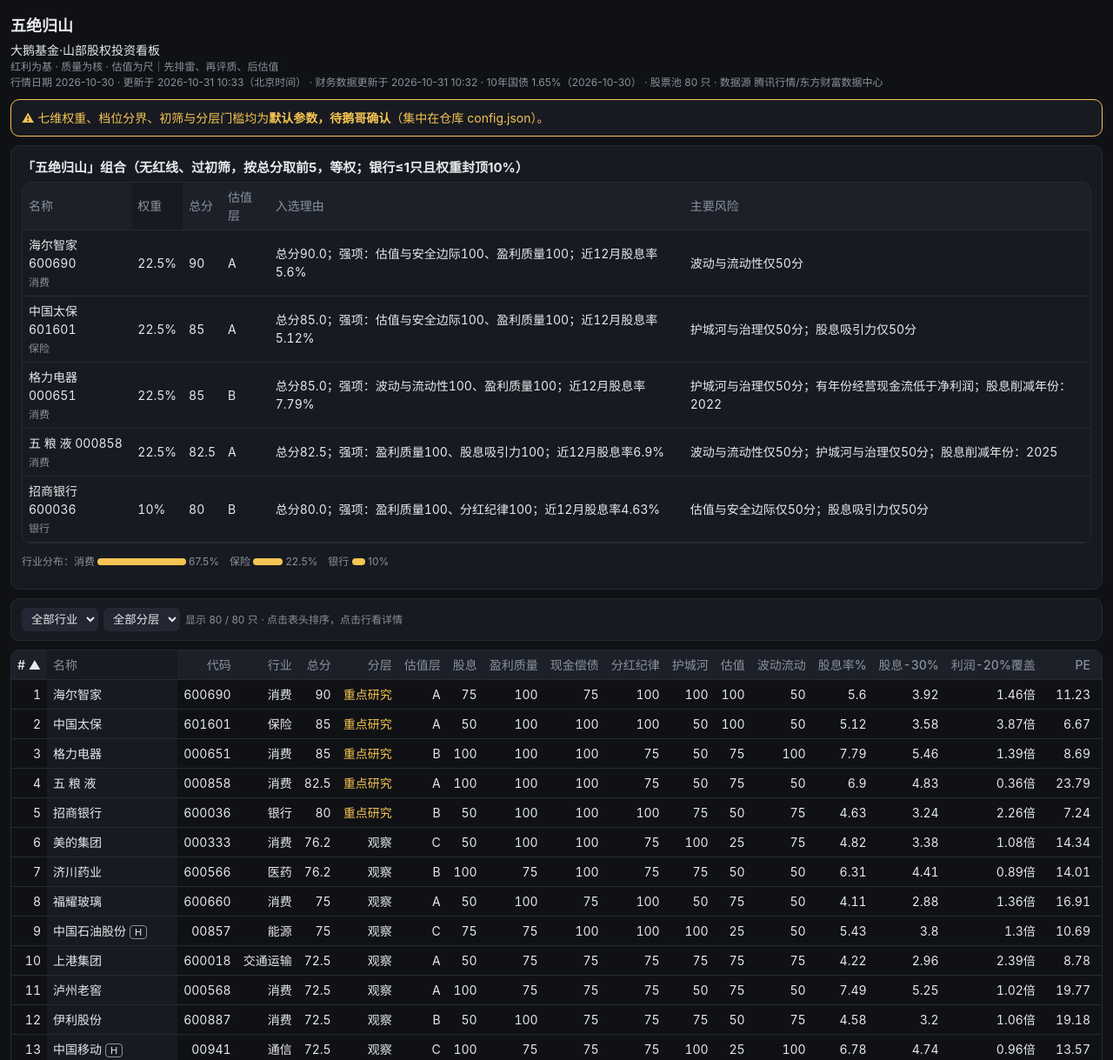
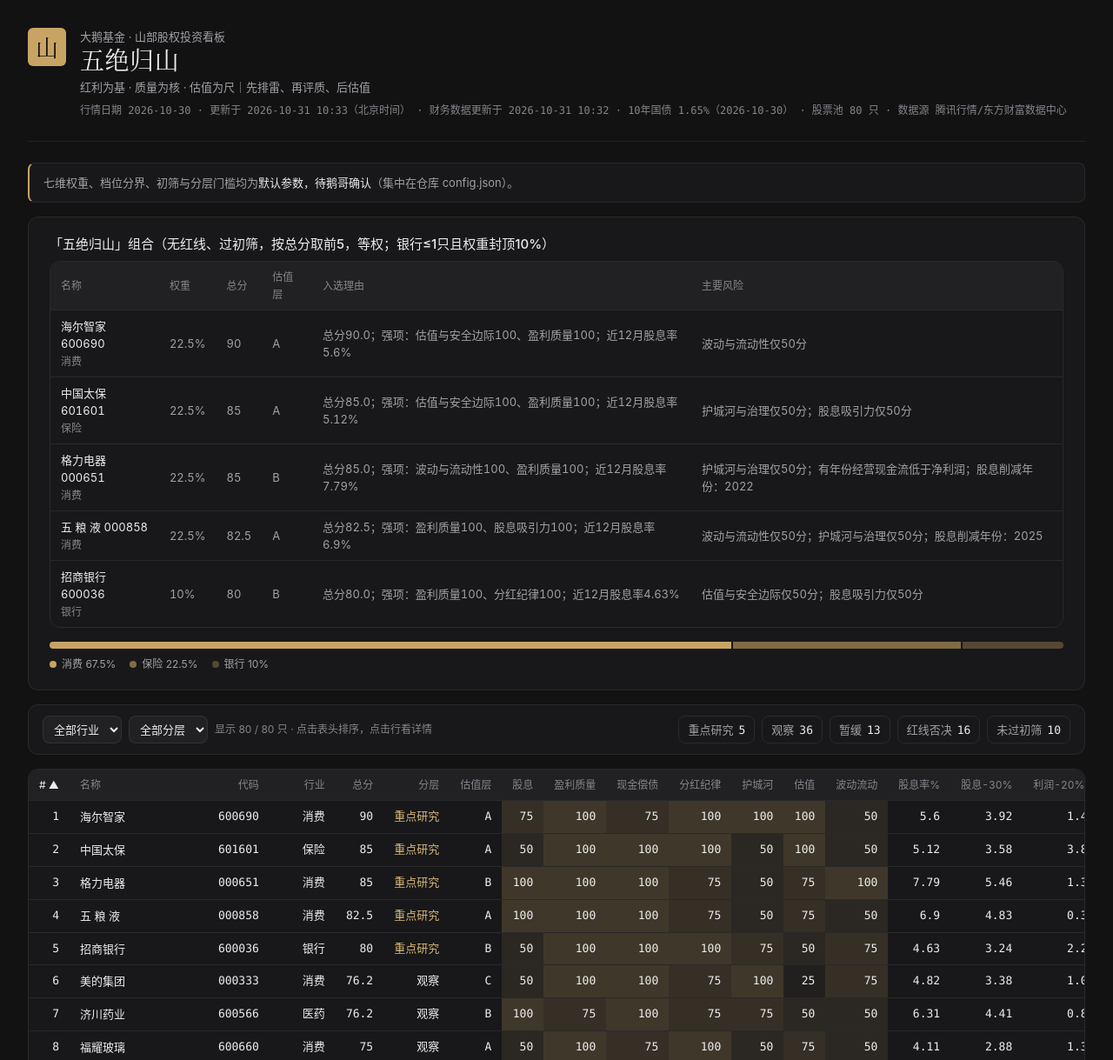
Before and after one commit to banylde/daee-shan-equity, a plain HTML site: page index.html in a window 1280 px wide. Shown: the top 1219 px of the page at 87% size. Drawn offline with Linux system fonts and the light colour scheme.

Commit message:
视觉改版：大鹅基金看板家族样式

```diff
--- a/index.html
+++ b/index.html
@@ -5,39 +5,90 @@
 <meta name="theme-color" content="#0f1115"><link rel="manifest" href="manifest.webmanifest">
 <link rel="icon" href="icons/icon.svg"><link rel="apple-touch-icon" href="icons/icon-192.png">
 <style>
-:root{--bg:#0f1115;--card:#171a21;--line:#262a33;--fg:#e6e8eb;--mute:#8a919c;--up:#f0525c;--dn:#2fbf71;--hl:#f5c451}
-*{box-sizing:border-box}body{margin:0;background:var(--bg);color:var(--fg);font:14px/1.5 -apple-system,"PingFang SC","Microsoft YaHei",sans-serif;padding:12px 12px calc(12px + env(safe-area-inset-bottom))}
-h1{font-size:18px;margin:4px 0}h3{font-size:15px;margin:4px 0}.mute{color:var(--mute);font-size:12px}.card{background:var(--card);border:1px solid var(--line);border-radius:10px;padding:10px 12px;margin:10px 0}
-.warnbar{border-color:var(--hl);color:var(--hl)}
-.wrap{overflow-x:auto;border:1px solid var(--line);border-radius:10px}table{border-collapse:collapse;width:100%;min-width:900px;font-variant-numeric:tabular-nums}
-th,td{padding:6px 7px;text-align:right;white-space:nowrap;border-bottom:1px solid var(--line)}th{position:sticky;top:0;background:#1c2029;cursor:pointer;user-select:none;font-weight:500;color:var(--mute)}
-th.s{color:var(--fg)}td:nth-child(2),th:nth-child(2){text-align:left;position:sticky;left:0;background:var(--card)}tbody tr{cursor:pointer}tbody tr:hover td{background:#1f2430}
-.L1{color:var(--hl)}.L2{color:var(--fg)}.L3,.L5{color:var(--mute)}.L4{color:var(--up)}.miss{color:var(--mute);font-size:12px}
-select{background:#222733;color:var(--fg);border:1px solid var(--line);border-radius:6px;padding:4px 6px;margin-right:6px}
-.pt td,.pt th{white-space:normal;text-align:left}.pt{min-width:0}.tag{font-size:11px;padding:0 5px;border-radius:4px;border:1px solid var(--mute);margin-left:4px}
-.bar{display:inline-block;height:8px;background:var(--hl);border-radius:4px;vertical-align:middle}
-#det{display:none}footer{margin:16px 0;text-align:center;color:var(--hl);font-size:13px}
+/* unslop by Damir Sokolovsky (@heydamir), CC BY 4.0 — 大鹅基金看板家族样式 */
+:root{--bg:#121213;--card:#18181a;--raised:#212124;--line:rgba(237,237,237,.08);--fg:#ededed;--sec:#a1a1a6;--mute:#85858b;--up:#e5484d;--dn:#3fb37f;
+--serif:"Noto Serif CJK SC","Songti SC","STSong",serif;--sans:-apple-system,"PingFang SC","Noto Sans CJK SC","Microsoft YaHei",sans-serif;--mono:ui-monospace,"SF Mono","JetBrains Mono",Menlo,monospace;--ease:cubic-bezier(.22,1,.36,1)}
+*{box-sizing:border-box}
+body{margin:0;background:var(--bg);color:var(--fg);font:14px/1.6 var(--sans);-webkit-font-smoothing:antialiased}
+.page{max-width:1440px;margin:0 auto;padding:32px 32px calc(32px + env(safe-area-inset-bottom))}
+header.mast{display:flex;align-items:flex-start;gap:16px;padding-bottom:24px;border-bottom:1px solid var(--line);margin-bottom:24px}
+.seal{flex:none;width:44px;height:44px;border-radius:6px;background:var(--acc);color:#121213;font:500 26px/44px var(--serif);text-align:center}
+.brand{font-size:13px;color:var(--sec);line-height:20px}
+h1{font:500 28px/1.2 var(--serif);margin:0 0 4px;letter-spacing:.02em}
+h2{font-size:15px;font-weight:500;margin:0 0 12px;line-height:22px}
+h3{font-size:15px;font-weight:500;margin:0 0 8px;line-height:22px}
+.mute{color:var(--mute);font-size:12px;line-height:18px}
+#meta{font-family:var(--mono),var(--sans);font-size:12px;color:var(--mute);margin-top:8px}
+.card{background:var(--card);border:1px solid var(--line);border-radius:12px;padding:20px 24px;margin:0 0 16px}
+.wrap{overflow-x:auto;border:1px solid var(--line);border-radius:12px;background:var(--card);margin:0 0 16px}
+table{border-collapse:collapse;width:100%;font-variant-numeric:tabular-nums}
+th,td{padding:8px 12px;height:36px;text-align:right;white-space:nowrap;border-bottom:1px solid var(--line)}
+tbody tr:last-child td{border-bottom:0}
+th{position:sticky;top:0;background:var(--raised);cursor:pointer;user-select:none;font-weight:400;font-size:12px;color:var(--mute);transition:color .15s var(--ease)}
+th:hover,th.s{color:var(--fg)}
+td{font-family:var(--mono),var(--sans);font-size:13px}
+td:nth-child(2),th:nth-child(2){text-align:left;position:sticky;left:0;z-index:1;font-family:var(--sans)}
+td:nth-child(2){background:var(--card)}th:nth-child(2){background:var(--raised)}
+.p{color:var(--up)}.n{color:var(--dn)}.in{color:var(--up)}.out{color:var(--dn)}
+.yes{color:var(--sec)}.no{color:var(--mute);opacity:.6}
+.tag{font:12px/18px var(--sans);padding:0 6px;border-radius:4px;margin-left:8px;color:var(--sec);border:1px solid var(--line);background:var(--raised)}
+select{transition:background-color .15s var(--ease),border-color .15s var(--ease)}
+:focus-visible{outline:2px solid var(--acc);outline-offset:2px}
+footer{margin:32px 0 0;padding-top:16px;border-top:1px solid var(--line);color:var(--mute);font-size:12px;text-align:left}
+@media(max-width:640px){.page{padding:16px 16px calc(24px + env(safe-area-inset-bottom))}h1{font-size:24px}.seal{width:40px;height:40px;font-size:22px;line-height:40px}header.mast{gap:12px;padding-bottom:16px;margin-bottom:16px}.card{padding:16px}th,td{padding:8px 10px}}
+
+:root{--acc:#c8a464;--acc-ink:#d6b678}
+.tagline{font-size:13px;color:var(--sec);margin-top:4px}
+.warnbar{border-left:2px solid var(--acc);color:var(--sec);font-size:13px;padding:12px 16px;border-radius:8px}.warnbar b{color:var(--fg);font-weight:500}
+table{min-width:900px}tbody tr{cursor:pointer}tbody tr:hover td{background:var(--raised)}
+.L1{color:var(--acc-ink)}.L2{color:var(--fg)}.L3,.L5{color:var(--mute)}.L4{color:var(--up)}.miss{color:var(--mute);font-size:12px;font-family:var(--sans)}
+select{background:var(--raised);color:var(--fg);border:1px solid var(--line);border-radius:8px;height:32px;padding:0 8px;margin-right:8px;font:13px var(--sans)}
+select:hover{border-color:rgba(237,237,237,.16)}
+.filters{display:flex;align-items:center;flex-wrap:wrap;gap:8px;padding:12px 16px}.filters select{margin:0}
+.pt td,.pt th{white-space:normal;text-align:left;font-family:var(--sans);height:auto}.pt{min-width:0}.pt td{font-size:13px;line-height:20px;color:var(--sec)}.pt td:first-child{color:var(--fg)}
+#port .wrap{background:transparent}
+.bar{display:inline-block;height:4px;background:var(--acc);border-radius:2px;vertical-align:middle;margin:0 4px}
+#det{display:none}#det p,#method p{color:var(--sec);font-size:13px;line-height:22px;margin:8px 0}#det b,#method b{font-weight:500;color:var(--fg)}
+#method .pt{width:auto;margin:8px 0}
+@media(max-width:640px){#port .pt{min-width:720px}#port .pt td:nth-child(5),#port .pt td:nth-child(6){min-width:200px}}
+footer .first{color:var(--sec)}
+/* v2: 估值分位条、维度热力、配置堆叠条、分层分布 — 思路参考 ghostfolio（AGPL，仅借鉴概念，未复制代码）等组合看板 */
+.vb{display:inline-block;position:relative;width:48px;height:4px;border-radius:2px;background:rgba(237,237,237,.10);margin-right:8px;vertical-align:middle}
+.vb i{position:absolute;top:-3px;width:2px;height:10px;border-radius:1px;background:var(--fg)}
+.alloc{display:flex;height:8px;border-radius:4px;overflow:hidden;gap:2px;margin:12px 0 8px}.alloc span{display:block}
+.legend{display:flex;flex-wrap:wrap;gap:16px;font-size:12px;color:var(--sec)}
+.lvls{display:flex;flex-wrap:wrap;gap:8px;margin-left:auto}.lvls button{font:13px var(--sans);color:var(--sec);background:transparent;border:1px solid var(--line);border-radius:8px;height:32px;padding:0 10px;cursor:pointer}
+.lvls button b{font:500 13px var(--mono);color:var(--fg);margin-left:6px}.lvls button:hover{background:var(--raised)}.lvls button.on{background:var(--raised);border-color:rgba(237,237,237,.24);color:var(--fg)}
+.dimbars{display:grid;grid-template-columns:repeat(auto-fill,minmax(200px,1fr));gap:8px 24px;margin:8px 0 16px}
+.dimbars div{display:grid;grid-template-columns:64px 1fr 32px;align-items:center;gap:8px;font-size:13px;color:var(--sec)}
+.dimbars em{font-style:normal;height:4px;border-radius:2px;background:rgba(237,237,237,.10);position:relative;overflow:hidden}.dimbars em i{position:absolute;left:0;top:0;bottom:0;background:var(--acc)}
+.dimbars span{font-family:var(--mono);text-align:right;color:var(--fg)}
+@media(max-width:640px){.lvls{margin-left:0}}
 </style></head><body>
-<h1>五绝归山</h1><div>大鹅基金·山部股权投资看板</div>
-<div class="mute">红利为基 · 质量为核 · 估值为尺｜先排雷、再评质、后估值</div>
-<div class="mute" id="meta">加载中…</div>
-<div class="card warnbar">⚠ 七维权重、档位分界、初筛与分层门槛均为<b>默认参数，待鹅哥确认</b>（集中在仓库 config.json）。</div>
+<div class="page">
+<header class="mast"><div class="seal" aria-hidden="true">山</div><div><div class="brand">大鹅基金 · 山部股权投资看板</div><h1>五绝归山</h1>
+<div class="tagline">红利为基 · 质量为核 · 估值为尺｜先排雷、再评质、后估值</div>
+<div id="meta">加载中…</div></div></header>
+<div class="card warnbar">七维权重、档位分界、初筛与分层门槛均为<b>默认参数，待鹅哥确认</b>（集中在仓库 config.json）。</div>
 <div class="card" id="port"></div>
-<div class="card"><select id="fi"></select><select id="fl"></select><span class="mute" id="cnt"></span></div>
+<div class="card filters"><select id="fi"></select><select id="fl"></select><span class="mute" id="cnt"></span><div class="lvls" id="lvls"></div></div>
 <div class="wrap"><table id="t"><thead><tr></tr></thead><tbody></tbody></table></div>
 <div class="card" id="det"></div>
 <div class="card mute" id="method"></div>
-<footer>权重与门槛为待回测参数；高分不等于买入信号。<br><span class="mute">仅为个人研究工具，不构成投资建议</span></footer>
+<footer><span class="first">权重与门槛为待回测参数；高分不等于买入信号</span><br><span>仅为个人研究工具，不构成投资建议</span></footer>
+</div>
 <script>
 const DN={dividend:"股息",quality:"盈利质量",cash:"现金偿债",discipline:"分红纪律",moat:"护城河",valuation:"估值",volatility:"波动流动"};
 const COLS=[["rank","#"],["name","名称"],["code","代码"],["ind","行业"],["total","总分"],["level","分层"],["vtier","估值层"],...Object.keys(DN).map(k=>["d_"+k,DN[k]]),["ttm_yield","股息率%"],["stress_yield","股息-30%"],["stress_cover","利润-20%覆盖"],["pe","PE"],["pb","PB"],["val_pct","PE/PB分位%"],["price","现价"]];
 const LV={"重点研究":"L1","观察":"L2","暂缓":"L3","红线否决":"L4","未过初筛":"L5"};let D,key="rank",asc=true;
 const M=v=>v==null?'<span class="miss">缺失</span>':v;
 const val=(r,k)=>k.startsWith("d_")?r.dims[k.slice(2)]:r[k];
-function cell(r,k){const v=val(r,k);if(k==="level")return`<span class="${LV[v]}">${v}</span>`;if(k==="name")return r.name+(r.mkt==="hk"?'<span class="tag">H</span>':'')+(r.insufficient?'<span class="tag">数据不足</span>':'');if(k==="price")return v+" "+r.currency;if(k==="stress_cover")return v==null?M(v):v+"倍";return M(v)}
+function cell(r,k){const v=val(r,k);if(k==="level")return`<span class="${LV[v]}">${v}</span>`;if(k==="name")return r.name+(r.mkt==="hk"?'<span class="tag">H</span>':'')+(r.insufficient?'<span class="tag">数据不足</span>':'');if(k==="price")return v+" "+r.currency;if(k.startsWith("d_")&&v!=null)return`<span style="display:block;margin:-8px -12px;padding:8px 12px;background:rgba(200,164,100,${(v/100*0.22).toFixed(3)})">${v}</span>`;if(k==="val_pct"&&v!=null)return`<span class="vb" title="PE/PB 5年分位"><i style="left:calc(${Math.min(Math.max(v,0),100)}% - 1px)"></i></span>${v}`;if(k==="stress_cover")return v==null?M(v):v+"倍";return M(v)}
 function render(){const fi=document.getElementById("fi").value,fl=document.getElementById("fl").value;
 let rows=D.rows.filter(r=>(!fi||r.ind===fi)&&(!fl||r.level===fl));
 rows.sort((a,b)=>{let x=val(a,key),y=val(b,key);if(x==null)return 1;if(y==null)return -1;if(typeof x==="string")return asc?x.localeCompare(y):y.localeCompare(x);return asc?x-y:y-x});
+document.getElementById("lvls").innerHTML=Object.keys(LV).map(l=>`<button data-l="${l}" class="${fl===l?'on':''}">${l}<b>${D.rows.filter(r=>r.level===l).length}</b></button>`).join("");
+document.querySelectorAll("#lvls button").forEach(b=>b.onclick=()=>{const s=document.getElementById("fl");s.value=s.value===b.dataset.l?"":b.dataset.l;render()});
 document.getElementById("cnt").textContent=`显示 ${rows.length} / ${D.rows.length} 只 · 点击表头排序，点击行看详情`;
 document.querySelector("#t thead tr").innerHTML=COLS.map(([k,l])=>`<th data-k="${k}" class="${k===key?'s':''}">${l}${k===key?(asc?' ▲':' ▼'):''}</th>`).join("");
 document.querySelector("#t tbody").innerHTML=rows.map(r=>`<tr data-c="${r.code}">`+COLS.map(([k])=>`<td>${cell(r,k)}</td>`).join("")+"</tr>").join("");
@@ -48,6 +99,7 @@ const b=Object.entries(r.basis).map(([k,x])=>`<tr><td>${DN[x.dim]}</td><td>${x.l
 el.innerHTML=`<h3>${r.name} ${r.code} · ${r.ind} · 总分 ${r.total} · <span class="${LV[r.level]}">${r.level}</span> · 估值层 ${r.vtier}</h3>
 <div class="mute">价格 ${r.price} ${r.currency}（估值日 ${r.val_date}）｜财报口径：年报 ${r.fin_period}，最新已披露 ${r.latest_period}，财报币种 ${r.fin_currency}｜估值历史：${r.hist_note}</div>
 <p><b>排雷</b>：${r.red.length?'<span class="L4">'+r.red.join("；")+'</span>':'未触发红线'}｜红线a中“${r.red_a_unchecked.join("、")}”未能自动核查，需人工确认｜预警：${r.warn.join("；")||"无"}</p>
+<div class="dimbars">${Object.keys(DN).map(k=>`<div>${DN[k]}<em>${r.dims[k]==null?'':`<i style="width:${r.dims[k]}%"></i>`}</em><span>${r.dims[k]==null?'缺失':r.dims[k]}</span></div>`).join("")}</div>
 <p><b>七维</b>：${Object.keys(DN).map(k=>DN[k]+" "+(r.dims[k]==null?"缺失":r.dims[k])).join("｜")}${r.missing_dims.length?"（缺失维度不计入加权）":""}</p>
 <p><b>压力测试</b>：股息下调30%后股息率 ${M(r.stress_yield)}%；利润下滑20%后分红覆盖率 ${r.stress_cover==null?M(null):r.stress_cover+"倍"}（0.8×EPS/每股分红）</p>
 <p><b>近5个财年分红</b>（${r.mkt==="hk"?"港币，EPS为财报币种":"人民币，含税"}）：${r.div_hist.map(h=>`${h.year}：每股 ${M(h.dps)}（EPS ${M(h.eps)}）`).join("｜")||"缺失"}</p>
@@ -56,7 +108,8 @@ fetch("data/latest.json",{cache:"no-store"}).then(r=>r.json()).then(d=>{D=d;cons
 document.getElementById("meta").textContent=`行情日期 ${d.data_date} · 更新于 ${d.updated_at}（北京时间） · 财务数据更新于 ${d.fin_updated_at} · 10年国债 ${d.cn10y.yield}%（${d.cn10y.date}） · 股票池 ${d.rows.length} 只 · 数据源 腾讯行情/东方财富数据中心`;
 const P=d.portfolio;document.getElementById("port").innerHTML=`<h3>「${P.name}」组合（无红线、过初筛，按总分取前5，等权；银行≤${C.portfolio.max_banks}只且权重封顶${C.portfolio.bank_weight_cap}%）</h3>
 <div class="wrap"><table class="pt"><thead><tr><th>名称</th><th>权重</th><th>总分</th><th>估值层</th><th>入选理由</th><th>主要风险</th></tr></thead><tbody>${P.items.map(i=>`<tr><td>${i.name} ${i.code}<br><span class="mute">${i.ind}</span></td><td>${i.weight}%</td><td>${i.total}</td><td>${i.vtier}</td><td>${i.reason}</td><td>${i.risk.join("；")}</td></tr>`).join("")}</tbody></table></div>
-<p class="mute">行业分布：${Object.entries(P.industry).map(([k,v])=>`${k} <span class="bar" style="width:${v*1.5}px"></span> ${v}%`).join("　")}</p>`;
+<div class="alloc" aria-label="行业分布">${Object.entries(P.industry).map(([k,v],i)=>`<span style="flex:${v};background:var(--acc);opacity:${[1,.6,.35,.2,.12][i]||.12}" title="${k} ${v}%"></span>`).join("")}</div>
+<div class="legend">${Object.entries(P.industry).map(([k,v],i)=>`<span><span class="dot" style="display:inline-block;width:8px;height:8px;border-radius:4px;margin-right:6px;background:var(--acc);opacity:${[1,.6,.35,.2,.12][i]||.12}"></span>${k} ${v}%</span>`).join("")}</div>`;
 const inds=[...new Set(d.rows.map(r=>r.ind))];document.getElementById("fi").innerHTML='<option value="">全部行业</option>'+inds.map(i=>`<option>${i}</option>`).join("");
 document.getElementById("fl").innerHTML='<option value="">全部分层</option>'+Object.keys(LV).map(i=>`<option>${i}</option>`).join("");
 document.getElementById("fi").onchange=document.getElementById("fl").onchange=render;
```
